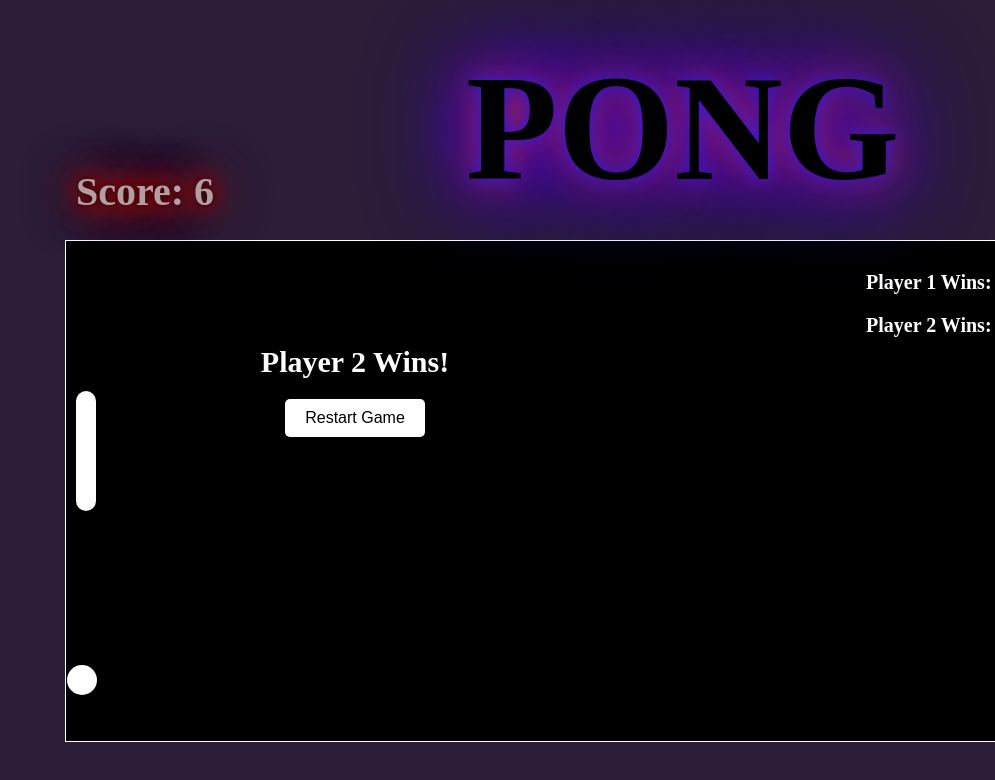
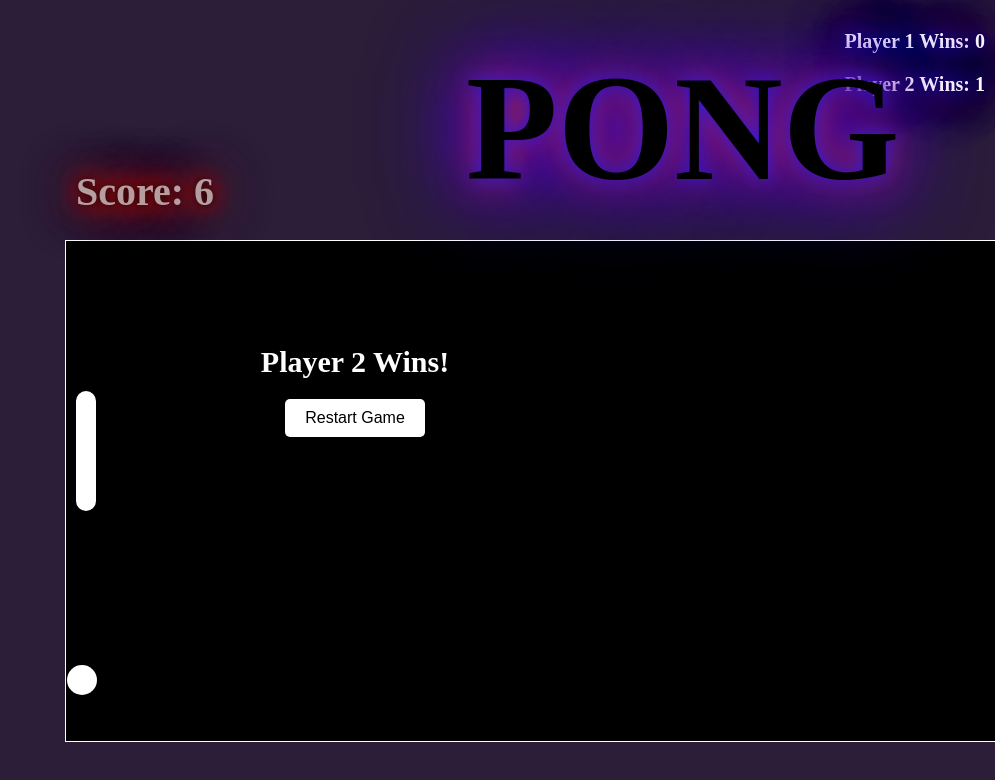
Before and after one commit to aidanjones7876/aidanjones.github.io, a plain HTML site: page asd-projects/pong/index.html in a window 1280 px wide. Shown: the top 780 px of the page, without its empty margins (285-1280 px from the left). Drawn offline with Linux system fonts and the light colour scheme.

Commit message:
fix scoreboard

```diff
--- a/asd-projects/pong/index.css
+++ b/asd-projects/pong/index.css
@@ -4,12 +4,14 @@ body {
 }
 
 #winTracker {
-  position: relative;
+  position: absolute;
   top: 10px;
-  left: 800px;
+  right: 600px;
   color: white;
   font-size: 20px;
   font-weight: bold;
+  text-shadow: 0 0 10px rgb(127, 0, 0), 0 0 20px rgb(74, 12, 105), 0 0 30px rgb(79, 0, 163), 0 0 40px rgb(154, 69, 233), 0 0 50px rgb(206, 134, 242), 0 0 60px rgb(247, 0, 255);
+  animation: glow 2s infinite alternate
 }
 
 #board {
--- a/asd-projects/pong/index.html
+++ b/asd-projects/pong/index.html
@@ -15,6 +15,10 @@
   </head>
 
   <body>
+    <div id="winTracker" style="position: absolute; top: 10px; right: 10px; color: white; font-size: 20px; font-weight: bold;">
+      <p>Player 1 Wins: <span id="player1Wins">0</span></p>
+      <p>Player 2 Wins: <span id="player2Wins">0</span></p>
+    </div>
     <div id="endGameScreen" style="display: none;">
       <h1 id="winnerText" style="text-align: center;">Player 1 wins!</h1>
       <button id="restartButton">Restart Game</button>
@@ -27,9 +31,6 @@
       <h1 id = "scoreLeft"> Score: 6</h1>
       <h1 id = "scoreRight"> Score: 6</h1>
       <div id = "ball"></div>
-      <div id="winTracker" style="position: absolute; top: 10px; right: 10px; color: white; font-size: 20px; font-weight: bold;">
-        <p>Player 1 Wins: <span id="player1Wins">0</span></p>
-        <p>Player 2 Wins: <span id="player2Wins">0</span></p>
 
     </div>
   </body>
```
